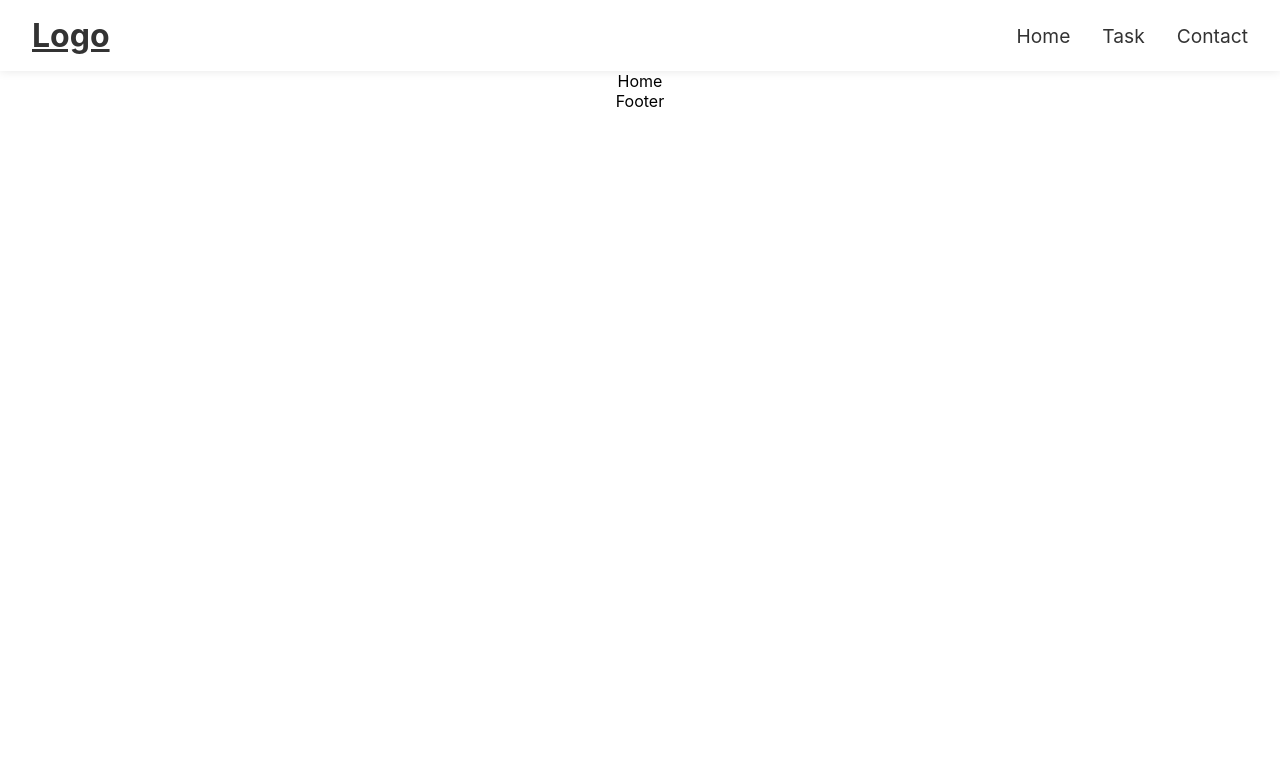
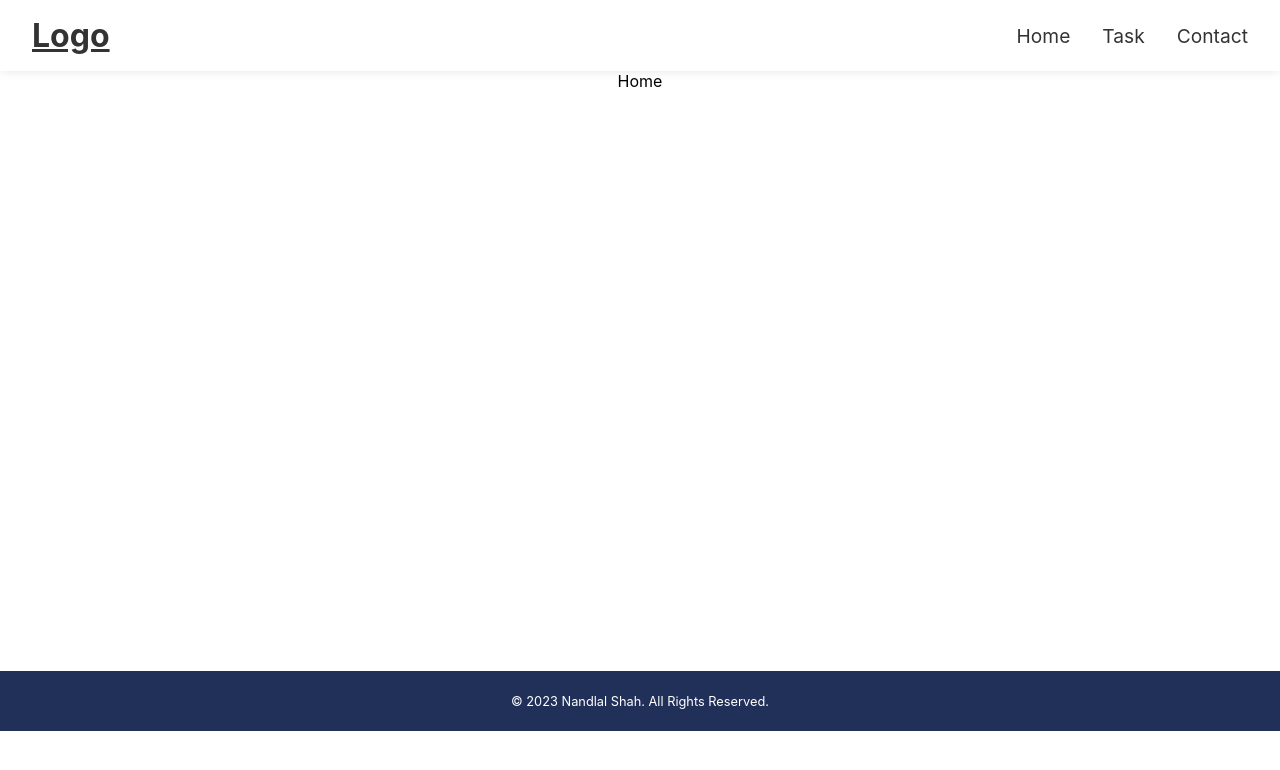
Before and after one commit to NandlalShah955/Build_Formula_assignment, a React (Create React App) app in the folder my-todo/: page / in a window 1280 px wide. Shown: the top 770 px of the page. Built offline with nearby package versions, Linux system fonts and the light colour scheme.

Commit message:
completed navbar and footer

```diff
--- a/my-todo/src/Components/Footer/Footer.js
+++ b/my-todo/src/Components/Footer/Footer.js
@@ -1,9 +1,25 @@
 import React from 'react'
+import styled from 'styled-components';
 
 function Footer() {
   return (
-    <div>Footer</div>
+    <Wrapper>
+    <Text>&copy; 2023 Nandlal Shah. All Rights Reserved.</Text>
+  </Wrapper>
   )
-}
+};
+const Wrapper = styled.footer`
+  display: flex;
+  margin-top:580px;
+  justify-content: center;
+  align-items: center;
+  height: 60px;
+  background: #213059;
+`;
+
+const Text = styled.p`
+  font-size: 0.8rem;
+  color: #FFFFFF;
+`;
 
 export default Footer
```
